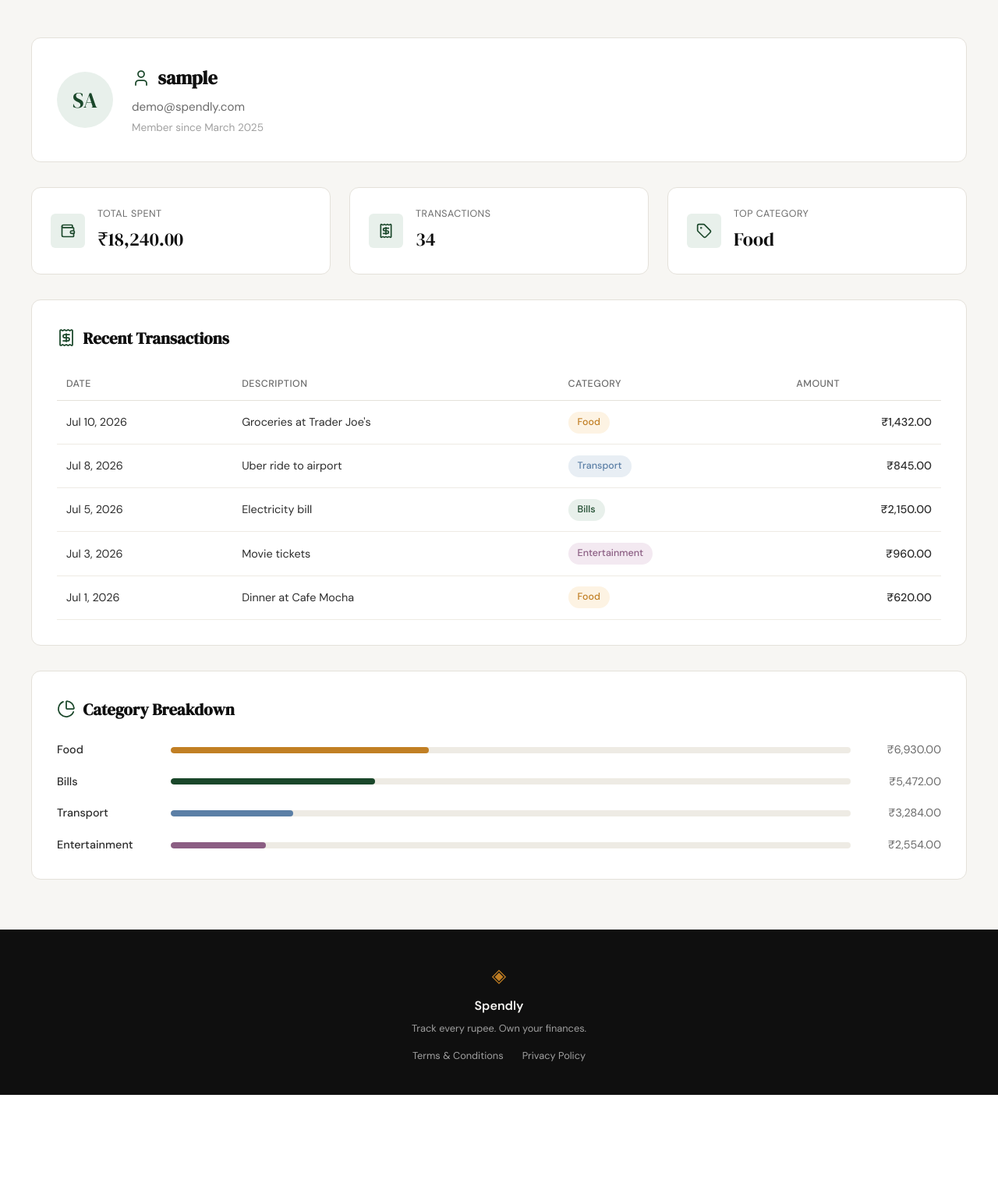
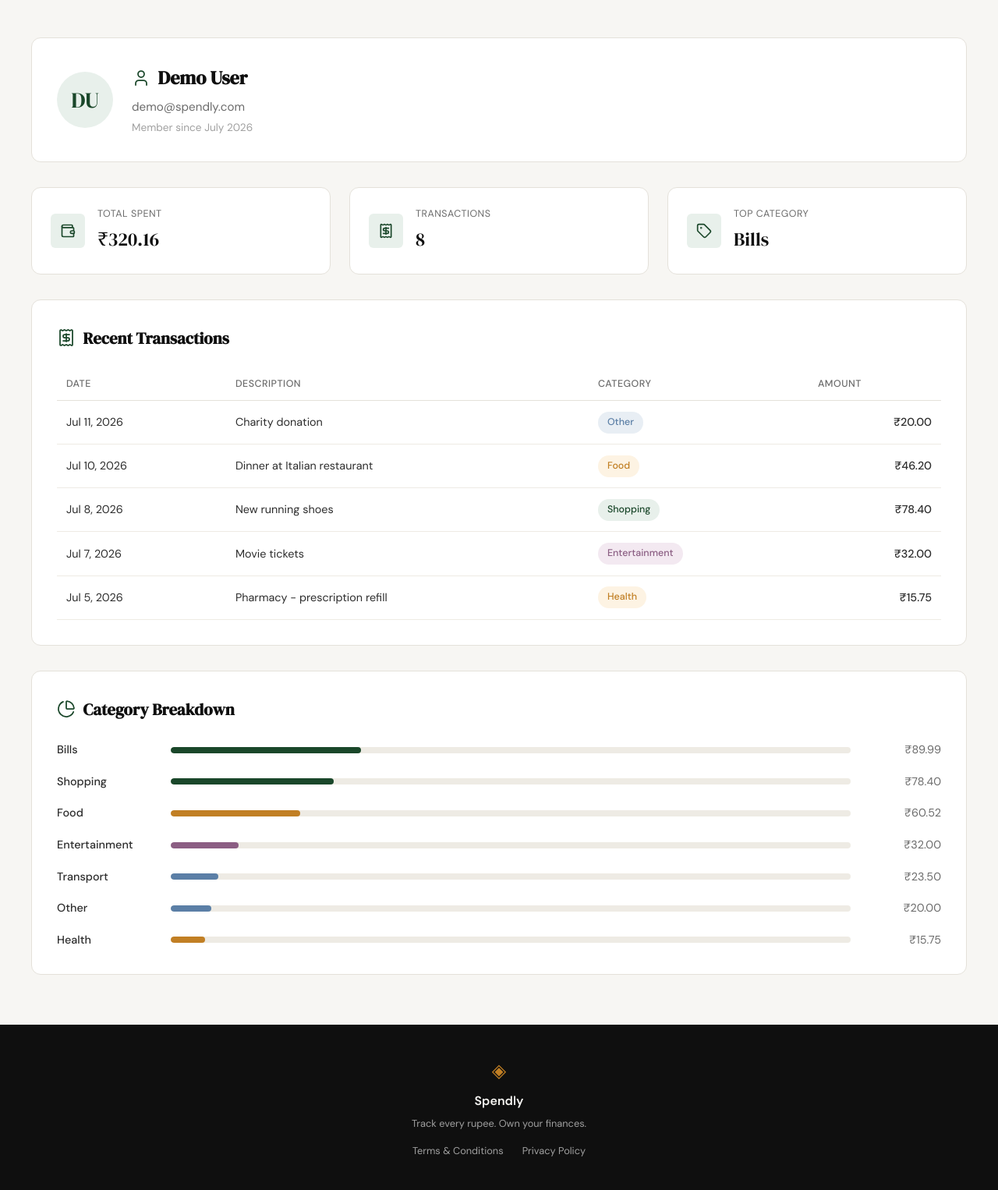
Before and after one commit to dileepn50/spendly, a Flask app: page /profile in a window 1280 px wide. Shown: the part 61-1587 px from the top of the page at 78% size. Before the commit the page ends 1465 px from the top, so only its background shows below. Run offline with Flask 3, Linux system fonts and the light colour scheme; the visitor is signed in with stand-in values (Sample User, id 1); data comes from the database, SQL or seed files in the repository.

Commit message:
dynamic routes added for profile page

```diff
--- a/app.py
+++ b/app.py
@@ -1,4 +1,5 @@
 import sqlite3
+from datetime import datetime
 
 from flask import Flask, render_template, request, redirect, url_for, session
 from werkzeug.security import generate_password_hash, check_password_hash
@@ -158,37 +159,101 @@ def profile():
     if not session.get("user_id"):
         return redirect(url_for("login"))
 
-    display_name = session.get("user_name", "Demo User")
-    parts = display_name.split()
-    initials = (parts[0][0] + parts[1][0]).upper() if len(parts) >= 2 else display_name[:2].upper()
+    user_id = session["user_id"]
 
-    user = {
-        "name": display_name,
-        "initials": initials,
-        "email": "demo@spendly.com",
-        "member_since": "March 2025",
-    }
+    conn = get_db()
+    try:
+        user_row = conn.execute(
+            "SELECT name, email, created_at FROM users WHERE id = ?", (user_id,)
+        ).fetchone()
 
-    stats = {
-        "total_spent": 18240.00,
-        "transaction_count": 34,
-        "top_category": "Food",
-    }
+        display_name = user_row["name"]
+        parts = display_name.split()
+        initials = (parts[0][0] + parts[1][0]).upper() if len(parts) >= 2 else display_name[:2].upper()
+        member_since_dt = datetime.strptime(user_row["created_at"], "%Y-%m-%d %H:%M:%S")
 
-    transactions = [
-        {"date": "Jul 10, 2026", "description": "Groceries at Trader Joe's", "category": "Food", "amount": 1432.00},
-        {"date": "Jul 8, 2026", "description": "Uber ride to airport", "category": "Transport", "amount": 845.00},
-        {"date": "Jul 5, 2026", "description": "Electricity bill", "category": "Bills", "amount": 2150.00},
-        {"date": "Jul 3, 2026", "description": "Movie tickets", "category": "Entertainment", "amount": 960.00},
-        {"date": "Jul 1, 2026", "description": "Dinner at Cafe Mocha", "category": "Food", "amount": 620.00},
-    ]
+        user = {
+            "name": display_name,
+            "initials": initials,
+            "email": user_row["email"],
+            "member_since": member_since_dt.strftime("%B %Y"),
+        }
 
-    categories = [
-        {"name": "Food", "amount": 6930.00, "percent": 38},
-        {"name": "Bills", "amount": 5472.00, "percent": 30},
-        {"name": "Transport", "amount": 3284.00, "percent": 18},
-        {"name": "Entertainment", "amount": 2554.00, "percent": 14},
-    ]
+        # === SECTION: SUMMARY STATS (Subagent 2 — edit ONLY between these markers) ===
+        totals_row = conn.execute(
+            """
+            SELECT COALESCE(SUM(amount), 0) AS total_spent, COUNT(*) AS transaction_count
+            FROM expenses WHERE user_id = ?
+            """,
+            (user_id,),
+        ).fetchone()
+
+        top_category_row = conn.execute(
+            """
+            SELECT category, SUM(amount) AS category_total
+            FROM expenses WHERE user_id = ?
+            GROUP BY category
+            ORDER BY category_total DESC
+            LIMIT 1
+            """,
+            (user_id,),
+        ).fetchone()
+
+        stats = {
+            "total_spent": totals_row["total_spent"],
+            "transaction_count": totals_row["transaction_count"],
+            "top_category": top_category_row["category"] if top_category_row else "—",
+        }
+        # === END SECTION: SUMMARY STATS ===
+
+        # === SECTION: TRANSACTION HISTORY (Subagent 1 — edit ONLY between these markers) ===
+        tx_rows = conn.execute(
+            """
+            SELECT date, description, category, amount
+            FROM expenses
+            WHERE user_id = ?
+            ORDER BY date DESC, created_at DESC
+            LIMIT 5
+            """,
+            (user_id,),
+        ).fetchall()
+
+        transactions = [
+            {
+                "date": datetime.strptime(row["date"], "%Y-%m-%d").strftime("%b %-d, %Y"),
+                "description": row["description"] or "",
+                "category": row["category"],
+                "amount": row["amount"],
+            }
+            for row in tx_rows
+        ]
+        # === END SECTION: TRANSACTION HISTORY ===
+
+        # === SECTION: CATEGORY BREAKDOWN (Subagent 3 — edit ONLY between these markers) ===
+        category_rows = conn.execute(
+            """
+            SELECT category, SUM(amount) AS amount
+            FROM expenses
+            WHERE user_id = ?
+            GROUP BY category
+            ORDER BY amount DESC
+            """,
+            (user_id,),
+        ).fetchall()
+
+        category_total = sum(row["amount"] for row in category_rows)
+
+        categories = [
+            {
+                "name": row["category"],
+                "amount": row["amount"],
+                "percent": round(row["amount"] / category_total * 100) if category_total > 0 else 0,
+            }
+            for row in category_rows
+        ]
+        # === END SECTION: CATEGORY BREAKDOWN ===
+    finally:
+        conn.close()
 
     return render_template(
         "profile.html",
--- a/static/css/profile.css
+++ b/static/css/profile.css
@@ -190,6 +190,9 @@
 .badge-bills          { background: var(--accent-light);   color: var(--accent); }
 .badge-transport      { background: var(--accent-3-light); color: var(--accent-3); }
 .badge-entertainment  { background: var(--accent-4-light); color: var(--accent-4); }
+.badge-health         { background: var(--accent-2-light); color: var(--accent-2); }
+.badge-shopping       { background: var(--accent-light);   color: var(--accent); }
+.badge-other          { background: var(--accent-3-light); color: var(--accent-3); }
 
 /* ------------------------------------------------------------------ */
 /* Category breakdown                                                  */
@@ -227,10 +230,13 @@
     transition: width 0.6s ease;
 }
 
-.cat-bar-food          { width: 38%; background: var(--accent-2); }
-.cat-bar-bills          { width: 30%; background: var(--accent); }
-.cat-bar-transport      { width: 18%; background: var(--accent-3); }
-.cat-bar-entertainment  { width: 14%; background: var(--accent-4); }
+.cat-bar-food          { background: var(--accent-2); }
+.cat-bar-bills          { background: var(--accent); }
+.cat-bar-transport      { background: var(--accent-3); }
+.cat-bar-entertainment  { background: var(--accent-4); }
+.cat-bar-health         { background: var(--accent-2); }
+.cat-bar-shopping       { background: var(--accent); }
+.cat-bar-other          { background: var(--accent-3); }
 
 .category-amount {
     font-size: 0.9rem;
@@ -250,6 +256,14 @@
 /* Responsive                                                          */
 /* ------------------------------------------------------------------ */
 
+.empty-state-cell,
+.empty-state-text {
+    text-align: center;
+    color: var(--ink-faint);
+    padding: 1.5rem 0;
+    font-size: 0.9rem;
+}
+
 @media (max-width: 900px) {
     .profile-stats-row { grid-template-columns: 1fr; }
 }
--- a/templates/profile.html
+++ b/templates/profile.html
@@ -62,6 +62,7 @@
                         </tr>
                     </thead>
                     <tbody>
+                        {% if transactions %}
                         {% for tx in transactions %}
                         <tr>
                             <td>{{ tx.date }}</td>
@@ -70,6 +71,11 @@
                             <td class="tx-amount-col">₹{{ "{:,.2f}".format(tx.amount) }}</td>
                         </tr>
                         {% endfor %}
+                        {% else %}
+                        <tr>
+                            <td colspan="4" class="empty-state-cell">No transactions yet — add your first expense to see it here.</td>
+                        </tr>
+                        {% endif %}
                     </tbody>
                 </table>
             </div>
@@ -81,15 +87,19 @@
                 Category Breakdown
             </h2>
             <div class="category-list">
+                {% if categories %}
                 {% for cat in categories %}
                 <div class="category-row">
                     <span class="category-name">{{ cat.name }}</span>
                     <div class="category-bar-track">
-                        <div class="category-bar-fill cat-bar-{{ cat.name|lower }}"></div>
+                        <div class="category-bar-fill cat-bar-{{ cat.name|lower }}" style="width: {{ cat.percent }}%"></div>
                     </div>
                     <span class="category-amount">₹{{ "{:,.2f}".format(cat.amount) }}</span>
                 </div>
                 {% endfor %}
+                {% else %}
+                <p class="empty-state-text">No expenses yet. Once you add some, your category breakdown will show up here.</p>
+                {% endif %}
             </div>
         </div>
 
```
Also changed, not shown: .claude/specs/05-backend-routes-profile-page.md (added).
